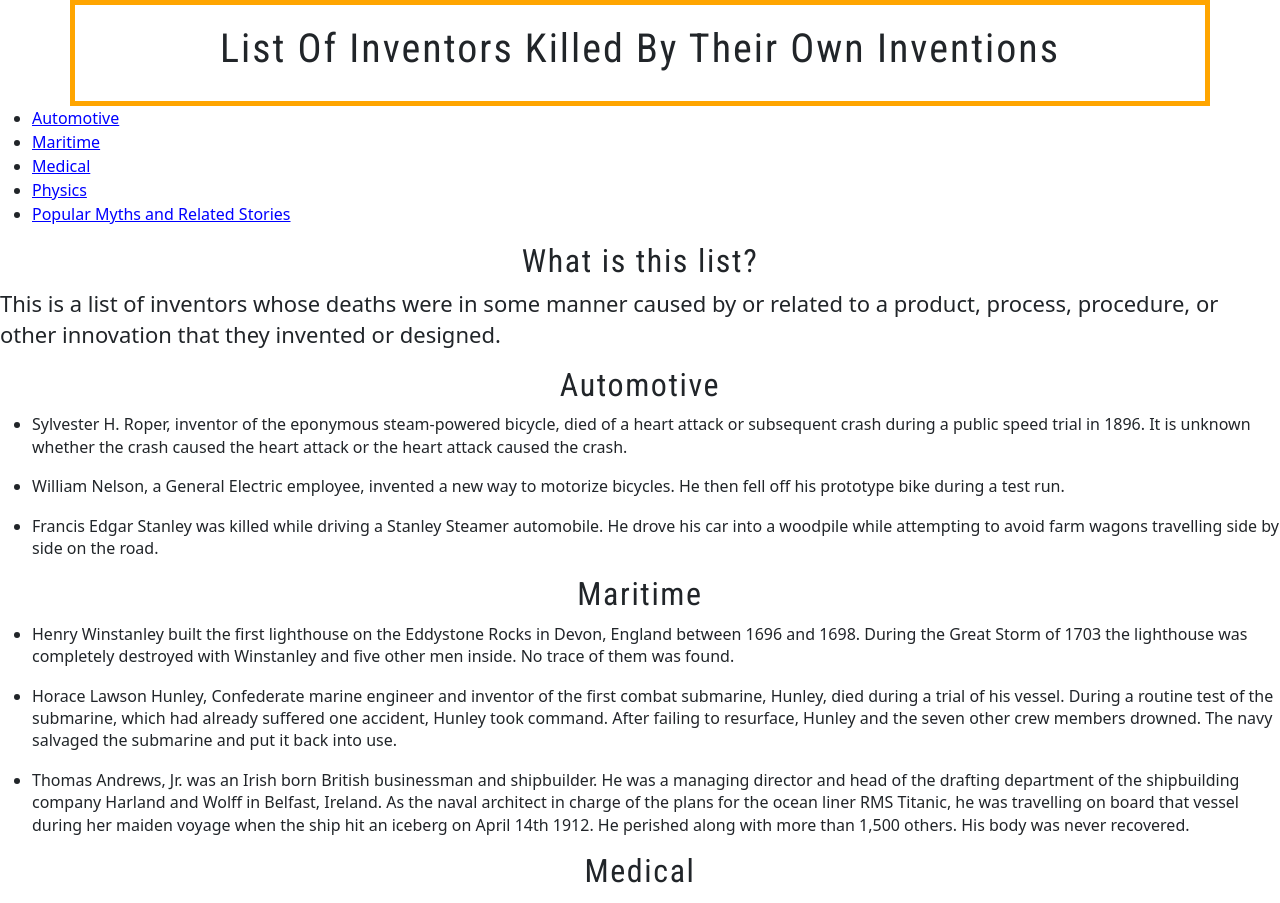
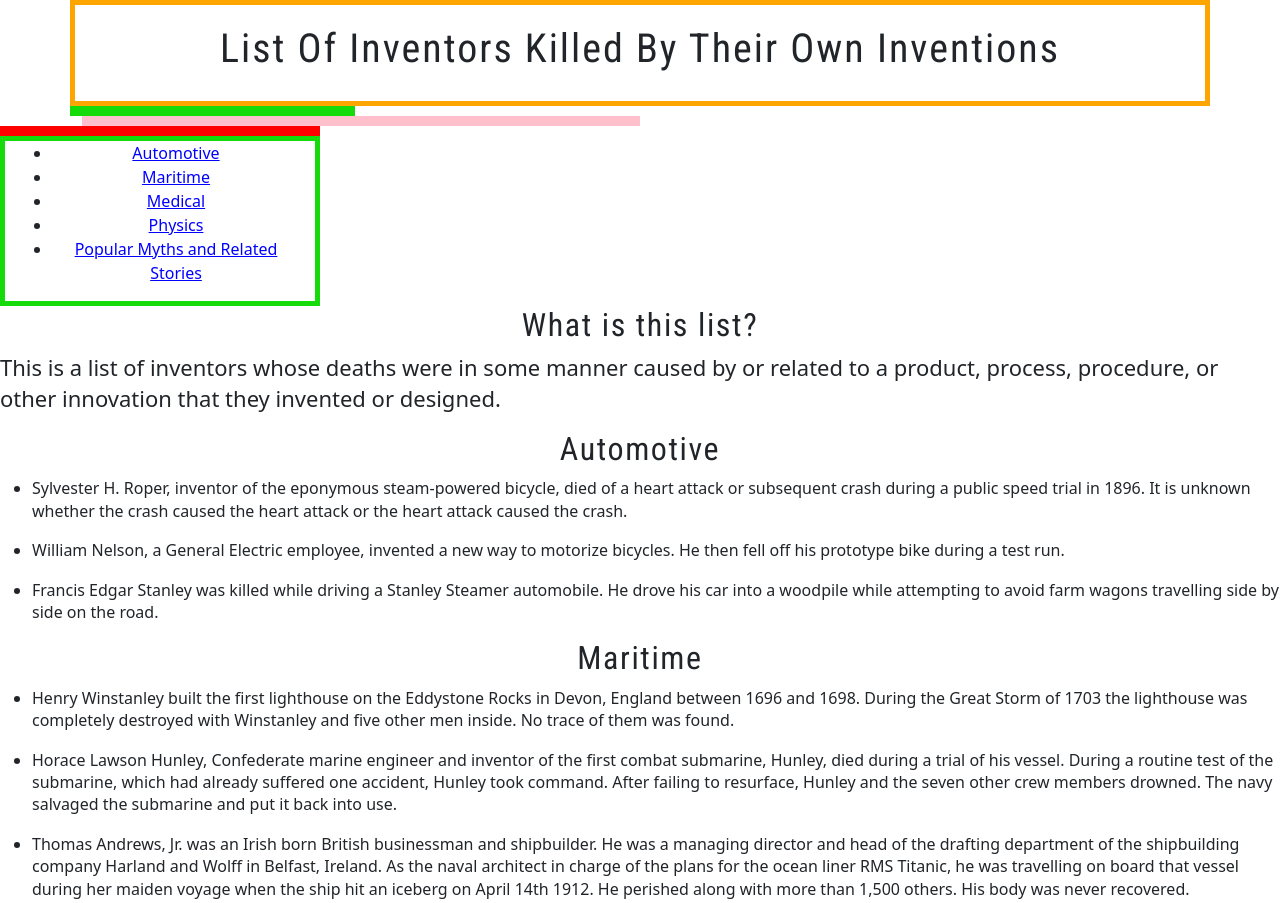
Before and after one commit to robinguyton/Week_6_Assignment, a plain HTML site: page index.html in a window 1280 px wide. Shown: the top 903 px of the page. Drawn offline with nearby package versions, Linux system fonts and the light colour scheme.

Commit message:
Added grid to nav

```diff
--- a/index.html
+++ b/index.html
@@ -17,10 +17,11 @@
 </head>
 
 <body>
-	<div class="container">
+
+	<div id="header-container">
+		<div class="container">
 		<div class="row">
-			<div class="col-lg-12" width="100%" style="border: 5px solid orange; padding: 20px; text-align: center;">
-	<div id="header-container">
+			<div class="col-lg-12" width="1" style="border: 5px solid orange; padding: 20px; text-align: center;">
 		<div>
 			<header>
 				<h1>List Of Inventors Killed By Their Own Inventions</h1>
@@ -32,7 +33,18 @@
 	</div>
 
 	<div id="main-container">
+		<div class="container">
+			<div class="row">
+				<div class="col-3" style="border: 5px solid rgb(20, 219, 9); text-align: center;"></div>
+				</div>
+
+				<div class="col-6" style="border: 5px solid pink; text-align: center;"></div>
+				</div>
+
+				<div class="col-3" style="border: 5px solid red; text-align: center;"></div>
+				</div>
 		<div>
+			<div class="col-3" style="border: 5px solid rgb(20, 219, 9); text-align: center;">
 			<nav>
 				<ul>
 					<li><a href="#automotive">Automotive</a></li>
@@ -42,6 +54,8 @@
 					<li><a href="#myths">Popular Myths and Related Stories</a></li>
 				</ul>
 			</nav>
+			</div>
+			</div>
 			<main>
 				<section id="intro">
 					<h2>What is this list?</h2>
```
